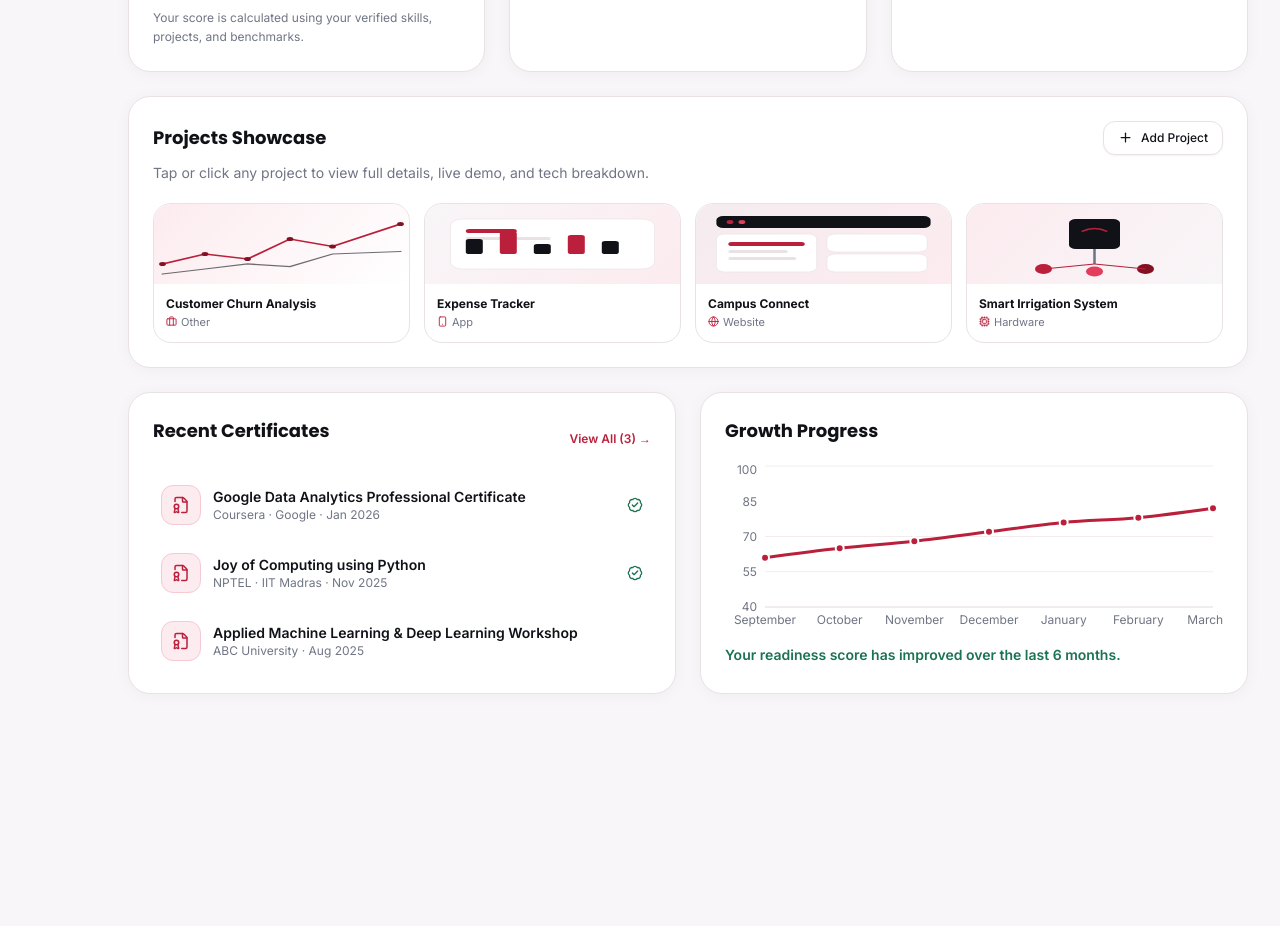
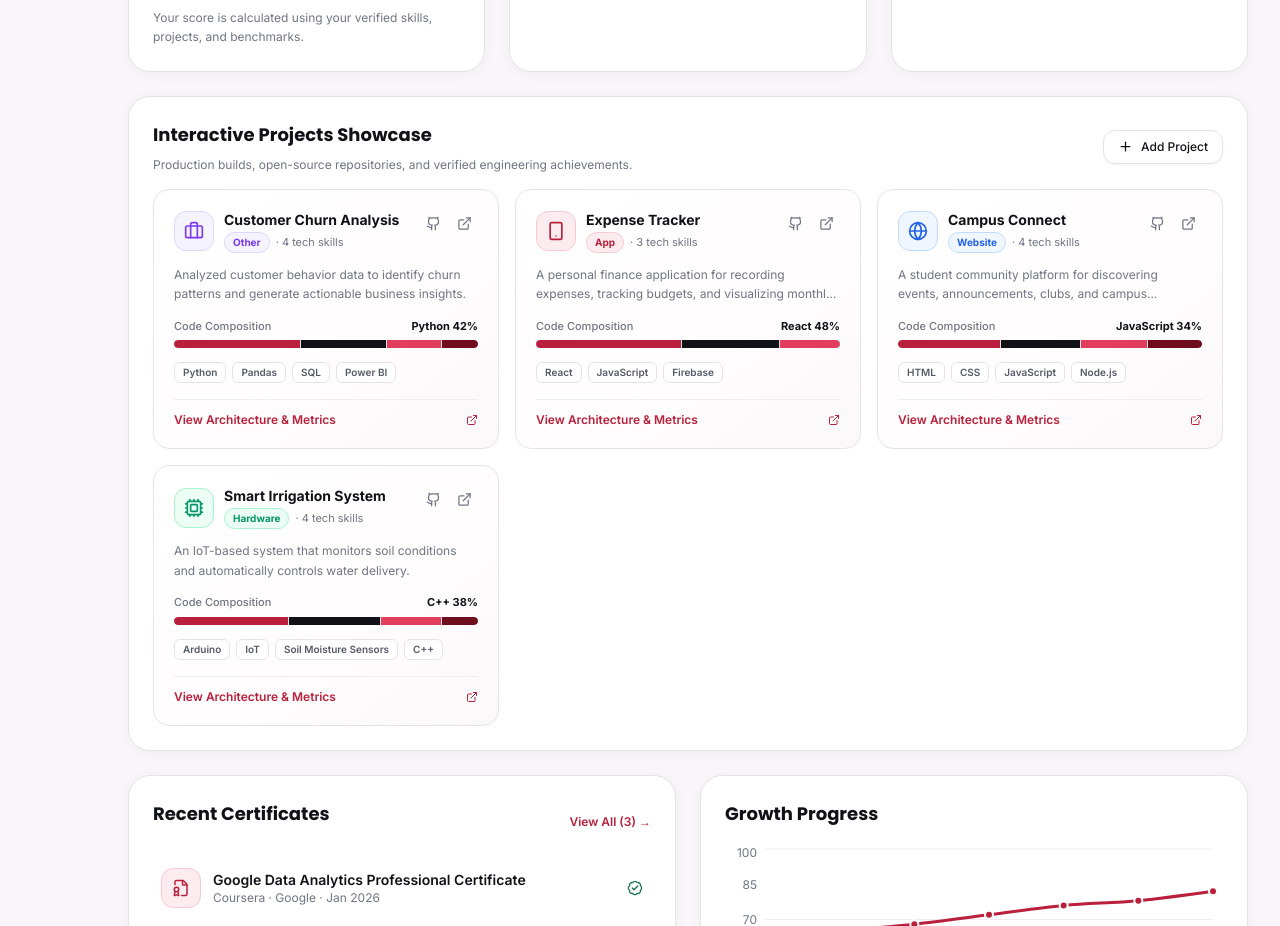
Before and after one commit to fauzia10/Skillverse, a React (Vite) app: page / in a window 1280 px wide. Shown: the part 1360-2286 px from the top of the page. Before the commit the page ends 2086 px from the top, so only its background shows below. Built offline with nearby package versions, Linux system fonts and the light colour scheme.

Commit message:
Redesign Projects showcase to match Developer & Competitive Coding Profiles card style

```diff
--- a/src/components/projects/ProjectsShowcase.jsx
+++ b/src/components/projects/ProjectsShowcase.jsx
@@ -1,5 +1,5 @@
-import React, { useState, useEffect, useMemo } from "react";
-import { FolderKanban, Plus, ExternalLink, Briefcase } from "lucide-react";
+import React, { useState } from "react";
+import { FolderKanban, Plus, ExternalLink, Briefcase, Sparkles, Layers, Code, Globe, Cpu } from "lucide-react";
 import { BarChart, Bar, Cell, XAxis, YAxis, ResponsiveContainer } from "recharts";
 import { Card } from "../common/Card";
 import { SectionHeading } from "../common/SectionHeading";
@@ -28,24 +28,74 @@ function GithubIcon({ size = 15, className = "" }) {
   );
 }
 
+const CATEGORY_STYLES = {
+  App: {
+    accentGrad: "from-[#BA203B] to-[#E23E5B]",
+    glowShadow: "hover:shadow-[0_16px_32px_-8px_rgba(186,32,59,0.22)]",
+    borderColor: "hover:border-[#BA203B]",
+    iconBg: "bg-[#FCEBEF]",
+    iconBorder: "border-[#F5CAD3]",
+    iconColor: "text-[#BA203B]",
+    badgeBg: "bg-[#FCEBEF]",
+    badgeText: "text-[#BA203B]",
+    badgeBorder: "border-[#F5CAD3]",
+  },
+  Website: {
+    accentGrad: "from-[#2563EB] to-[#60A5FA]",
+    glowShadow: "hover:shadow-[0_16px_32px_-8px_rgba(37,99,235,0.22)]",
+    borderColor: "hover:border-[#2563EB]",
+    iconBg: "bg-[#EFF6FF]",
+    iconBorder: "border-[#BFDBFE]",
+    iconColor: "text-[#2563EB]",
+    badgeBg: "bg-[#EFF6FF]",
+    badgeText: "text-[#2563EB]",
+    badgeBorder: "border-[#BFDBFE]",
+  },
+  Hardware: {
+    accentGrad: "from-[#059669] to-[#34D399]",
+    glowShadow: "hover:shadow-[0_16px_32px_-8px_rgba(5,150,105,0.22)]",
+    borderColor: "hover:border-[#059669]",
+    iconBg: "bg-[#ECFDF5]",
+    iconBorder: "border-[#A7F3D0]",
+    iconColor: "text-[#059669]",
+    badgeBg: "bg-[#ECFDF5]",
+    badgeText: "text-[#059669]",
+    badgeBorder: "border-[#A7F3D0]",
+  },
+  "Data Analysis": {
+    accentGrad: "from-[#D97706] to-[#FBBF24]",
+    glowShadow: "hover:shadow-[0_16px_32px_-8px_rgba(217,119,6,0.22)]",
+    borderColor: "hover:border-[#D97706]",
+    iconBg: "bg-[#FFFBEB]",
+    iconBorder: "border-[#FDE68A]",
+    iconColor: "text-[#D97706]",
+    badgeBg: "bg-[#FFFBEB]",
+    badgeText: "text-[#D97706]",
+    badgeBorder: "border-[#FDE68A]",
+  },
+  Other: {
+    accentGrad: "from-[#7C3AED] to-[#A78BFA]",
+    glowShadow: "hover:shadow-[0_16px_32px_-8px_rgba(124,58,237,0.22)]",
+    borderColor: "hover:border-[#7C3AED]",
+    iconBg: "bg-[#F5F3FF]",
+    iconBorder: "border-[#DDD6FE]",
+    iconColor: "text-[#7C3AED]",
+    badgeBg: "bg-[#F5F3FF]",
+    badgeText: "text-[#7C3AED]",
+    badgeBorder: "border-[#DDD6FE]",
+  },
+};
+
 export function ProjectsShowcase({ projects, onAddProject }) {
-  const [hoveredId, setHoveredId] = useState(null);
   const [addOpen, setAddOpen] = useState(false);
   const [detailProject, setDetailProject] = useState(null);
-  const [isTouch, setIsTouch] = useState(false);
-
-  useEffect(() => {
-    setIsTouch(window.matchMedia("(hover: none)").matches);
-  }, []);
-
-  const hovered = useMemo(() => projects.find((p) => p.id === hoveredId) || null, [hoveredId, projects]);
 
   if (!projects.length) {
     return (
       <Card className="p-10 text-center">
-        <FolderKanban size={30} className="mx-auto text-[#BA203B] mb-3" />
-        <p className="text-[#101218] font-bold mb-1 font-display">No projects yet</p>
-        <p className="text-sm text-[#707584] mb-4">Add your first project to showcase your technical skills.</p>
+        <FolderKanban size={32} className="mx-auto text-[#BA203B] mb-3" />
+        <p className="text-[#101218] font-bold text-lg mb-1 font-display">No projects yet</p>
+        <p className="text-sm text-[#707584] mb-4">Add your first project to showcase your technical skills and portfolio.</p>
         <PrimaryButton onClick={() => setAddOpen(true)}>
           <Plus size={16} /> Add Project
         </PrimaryButton>
@@ -54,173 +104,210 @@ export function ProjectsShowcase({ projects, onAddProject }) {
     );
   }
 
-  const DetailIcon = hovered ? CATEGORY_ICON[hovered.category] || Briefcase : FolderKanban;
-  const chartData = hovered?.usage || [];
+  return (
+    <Card className="p-5 sm:p-6">
+      <div className="flex items-center justify-between mb-4">
+        <div>
+          <SectionHeading title="Interactive Projects Showcase" />
+          <p className="text-xs text-[#707584] -mt-2">
+            Production builds, open-source repositories, and verified engineering achievements.
+          </p>
+        </div>
+        <SecondaryButton onClick={() => setAddOpen(true)} className="!px-3.5 !py-2 text-xs shrink-0">
+          <Plus size={15} /> Add Project
+        </SecondaryButton>
+      </div>
+
+      {/* Unified 3-Column Card Grid (Matching Coding Profiles Widget) */}
+      <div className="grid grid-cols-1 md:grid-cols-2 lg:grid-cols-3 gap-4">
+        {projects.map((p) => {
+          const style = CATEGORY_STYLES[p.category] || CATEGORY_STYLES.Other;
+          const Icon = CATEGORY_ICON[p.category] || Briefcase;
+          const totalStackCount = p.skills?.length || 0;
 
           return (
-    <Card className="p-5 sm:p-6">
-      <SectionHeading
-        title="Projects Showcase"
-        action={
-          <SecondaryButton onClick={() => setAddOpen(true)} className="!px-3.5 !py-2 text-xs">
-            <Plus size={15} /> Add Project
-          </SecondaryButton>
-        }
-      />
-      <p className="text-sm text-[#707584] -mt-2 mb-5">
-        Tap or click any project to view full details, live demo, and tech breakdown.
+            <div
+              key={p.id}
+              onClick={() => setDetailProject(p)}
+              className={`group relative p-5 rounded-2xl border border-[#E9E2E5] bg-gradient-to-br from-white via-[#FFFDFD] to-[#FAF8F9] ${style.borderColor} ${style.glowShadow} hover:-translate-y-1.5 transition-all duration-300 flex flex-col justify-between overflow-hidden cursor-pointer`}
+            >
+              {/* Top Accent Gradient Bar on Hover */}
+              <div className={`absolute top-0 left-0 right-0 h-1 bg-gradient-to-r ${style.accentGrad} opacity-0 group-hover:opacity-100 transition-opacity duration-300`} />
+
+              <div>
+                {/* Header: Category Icon + Title + Links */}
+                <div className="flex items-start justify-between gap-2 mb-3">
+                  <div className="flex items-center gap-2.5 min-w-0">
+                    <div className={`w-10 h-10 rounded-xl ${style.iconBg} ${style.iconBorder} border flex items-center justify-center ${style.iconColor} shrink-0 group-hover:scale-110 group-hover:rotate-3 group-hover:shadow-[0_4px_12px_rgba(186,32,59,0.18)] transition-all duration-300`}>
+                      <Icon size={20} />
+                    </div>
+                    <div className="min-w-0">
+                      <p className="text-sm font-bold text-[#101218] group-hover:text-[#BA203B] transition-colors duration-200 truncate">
+                        {p.title}
+                      </p>
+                      <div className="flex items-center gap-1.5 mt-0.5">
+                        <span className={`px-2 py-0.5 rounded-full text-[10px] font-bold ${style.badgeBg} ${style.badgeText} ${style.badgeBorder} border`}>
+                          {p.category}
+                        </span>
+                        <span className="text-[11px] text-[#707584]">· {totalStackCount} tech skills</span>
+                      </div>
+                    </div>
+                  </div>
+
+                  <div className="flex items-center gap-1 shrink-0" onClick={(e) => e.stopPropagation()}>
+                    {p.github && (
+                      <a
+                        href={p.github}
+                        target="_blank"
+                        rel="noopener noreferrer"
+                        className="p-1.5 rounded-lg text-[#707584] hover:text-[#101218] hover:bg-[#F0EEF0] transition-colors"
+                        title="Open GitHub Repo"
+                      >
+                        <GithubIcon size={15} />
+                      </a>
+                    )}
+                    {p.demo && (
+                      <a
+                        href={p.demo}
+                        target="_blank"
+                        rel="noopener noreferrer"
+                        className="p-1.5 rounded-lg text-[#707584] hover:text-[#BA203B] hover:bg-[#FCEBEF] transition-colors"
+                        title="Live Demo"
+                      >
+                        <ExternalLink size={15} />
+                      </a>
+                    )}
+                  </div>
+                </div>
+
+                {/* Description */}
+                <p className="text-xs text-[#707584] mb-3.5 leading-relaxed line-clamp-2">
+                  {p.description}
                 </p>
 
-      <div className="relative">
-        {/* Tiles */}
-        <div className="grid grid-cols-2 sm:grid-cols-4 gap-3.5">
-          {projects.map((p, index) => {
-            const isHovered = hoveredId === p.id;
-            const dimmed = hoveredId && !isHovered && !isTouch;
-            const Icon = CATEGORY_ICON[p.category] || Briefcase;
-            // On a 4-column layout, tiles in the 3rd & 4th columns open to the left
-            const openLeft = index % 4 >= 2;
-            return (
-              <div key={p.id} className="relative">
-                <button
-                  onMouseEnter={() => setHoveredId(p.id)}
-                  onMouseLeave={() => setHoveredId(null)}
-                  onFocus={() => setHoveredId(p.id)}
-                  onBlur={() => setHoveredId(null)}
-                  onClick={() => setDetailProject(p)}
-                  onKeyDown={(e) => {
-                    if (e.key === "Enter" || e.key === " ") {
-                      e.preventDefault();
-                      setDetailProject(p);
-                    }
+                {/* Tech Stack Distribution Stacked Bar */}
+                {p.usage && p.usage.length > 0 && (
+                  <div className="mb-3.5">
+                    <div className="flex items-center justify-between text-[11px] mb-1.5 font-medium text-[#707584]">
+                      <span>Code Composition</span>
+                      <span className="font-bold text-[#101218]">
+                        {p.usage[0]?.name} {p.usage[0]?.value}%
+                      </span>
+                    </div>
+                    <div className="w-full h-2 rounded-full overflow-hidden bg-[#E9E2E5] flex gap-[1px]">
+                      {p.usage.map((u, i) => (
+                        <div
+                          key={u.name}
+                          style={{
+                            width: `${u.value}%`,
+                            backgroundColor: TECH_CHART_COLORS[i % TECH_CHART_COLORS.length],
                           }}
-                  className={`group relative w-full text-left rounded-[18px] border overflow-hidden bg-white transition-all duration-200 ease-out focus:outline-none focus-visible:ring-2 focus-visible:ring-[#BA203B] focus-visible:ring-offset-2 ${
-                    isHovered
-                      ? "shadow-[0_12px_28px_rgba(186,32,59,0.18)] -translate-y-1 border-[#BA203B]"
-                      : "border-[#E9E2E5] hover:border-[#D5C9CE]"
-                  } ${dimmed ? "opacity-60" : "opacity-100"}`}
+                          className="h-full first:rounded-l-full last:rounded-r-full transition-all duration-300 hover:opacity-80"
+                          title={`${u.name}: ${u.value}%`}
+                        />
+                      ))}
+                    </div>
+                  </div>
+                )}
+
+                {/* Skill Pills */}
+                <div className="flex flex-wrap gap-1.5 text-[10px] font-semibold text-[#555A68]">
+                  {p.skills?.slice(0, 4).map((s) => (
+                    <span
+                      key={s}
+                      className="px-2 py-0.5 rounded-md bg-white border border-[#E9E2E5] hover:scale-105 hover:border-[#BA203B] hover:text-[#BA203B] transition-all cursor-default"
                     >
-                  <div className="h-20 relative">
-                    <ProjectVisual variant={p.visual} className="h-full" />
+                      {s}
+                    </span>
+                  ))}
+                  {p.skills?.length > 4 && (
+                    <span className="px-2 py-0.5 rounded-md bg-[#FAF8F9] border border-[#E9E2E5] text-[#707584]">
+                      +{p.skills.length - 4} more
+                    </span>
+                  )}
                 </div>
-                  <div className="p-3">
-                    <p className="text-xs font-bold text-[#101218] truncate mb-0.5">{p.title}</p>
-                    <p className="text-[11px] text-[#707584] flex items-center gap-1">
-                      <Icon size={11} className="text-[#BA203B]" /> {p.category}
+              </div>
+
+              {/* Card Footer */}
+              <div className="mt-4 pt-3 border-t border-[#F2ECEE] text-xs font-semibold text-[#BA203B] hover:text-[#9c152d] flex items-center justify-between group/link">
+                <span className="group-hover/link:underline">View Architecture & Metrics</span>
+                <ExternalLink size={12} className="group-hover:translate-x-1 transition-transform duration-200" />
+              </div>
+            </div>
+          );
+        })}
+      </div>
+
+      <AddProjectModal open={addOpen} onClose={() => setAddOpen(false)} onSave={onAddProject} />
+
+      {/* Project Detail Modal */}
+      {detailProject && (
+        <Modal open={!!detailProject} onClose={() => setDetailProject(null)} title={detailProject.title} wide>
+          <div className="h-44 sm:h-52 rounded-[20px] overflow-hidden mb-4 border border-[#E9E2E5] relative shadow-inner">
+            <ProjectVisual variant={detailProject.visual} className="h-full" />
+          </div>
+
+          <div className="flex items-center gap-2 mb-3">
+            <span className="inline-flex items-center gap-1 px-3 py-1 rounded-full text-xs font-bold bg-[#FCEBEF] text-[#BA203B] border border-[#F5CAD3]">
+              <Sparkles size={12} /> {detailProject.category}
+            </span>
+            <span className="text-xs text-[#707584]">Verified Technical Portfolio Artifact</span>
+          </div>
+
+          <p className="text-sm text-[#707584] mb-4 leading-relaxed">{detailProject.description}</p>
+
+          {/* Languages & Technologies Breakdown */}
+          {detailProject.usage && detailProject.usage.length > 0 && (
+            <div className="mb-5 p-4 rounded-xl bg-[#FAF8F9] border border-[#E9E2E5]">
+              <p className="text-xs font-bold text-[#101218] uppercase tracking-wider mb-2">
+                Tech Stack Distribution
               </p>
-                  </div>
-                </button>
-
-                {/* Floating tab — opens right for left tiles, opens left for right tiles */}
-                {isHovered && !isTouch && (
-                  <div
-                    className={`hidden lg:block absolute top-0 ${
-                      openLeft
-                        ? "right-[calc(100%+14px)] animate-[tabPopLeft_0.18s_ease]"
-                        : "left-[calc(100%+14px)] animate-[tabPop_0.18s_ease]"
-                    } w-[320px] z-50 pointer-events-none`}
-                  >
-                    <div className="rounded-[22px] border border-[#E9E2E5] bg-white shadow-[0_20px_48px_rgba(16,18,24,0.18)] overflow-hidden">
-                      <div className="h-28 relative">
-                        <ProjectVisual variant={p.visual} className="h-full" />
-                      </div>
-                      <div className="p-4 sm:p-5">
-                        <span className="inline-flex items-center gap-1 px-2.5 py-0.5 rounded-full text-[10px] font-bold bg-[#FCEBEF] text-[#BA203B] border border-[#F5CAD3] mb-2">
-                          <DetailIcon size={11} /> {p.category}
-                        </span>
-                        <p className="text-sm font-bold text-[#101218] mb-1.5 leading-snug">{p.title}</p>
-                        <p className="text-xs text-[#707584] mb-3.5 leading-relaxed line-clamp-2">{p.description}</p>
-
-                        <p className="text-[10px] font-bold text-[#101218] uppercase tracking-wider mb-2">Languages & Tech Used</p>
-                        <div className="h-[96px] -ml-2 mb-2">
+              <div className="h-[100px] -ml-2">
                 <ResponsiveContainer width="100%" height="100%">
-                            <BarChart data={p.usage || []} layout="vertical" margin={{ top: 0, right: 12, left: 0, bottom: 0 }}>
+                  <BarChart data={detailProject.usage} layout="vertical" margin={{ top: 0, right: 12, left: 0, bottom: 0 }}>
                     <XAxis type="number" hide domain={[0, 100]} />
                     <YAxis
                       type="category"
                       dataKey="name"
                       width={84}
-                                tick={{ fontSize: 10, fill: "#101218", fontWeight: 600 }}
+                      tick={{ fontSize: 11, fill: "#101218", fontWeight: 600 }}
                       axisLine={false}
                       tickLine={false}
                     />
-                              <Bar dataKey="value" radius={[0, 5, 5, 0]} barSize={10}>
-                                {(p.usage || []).map((entry, i) => (
+                    <Bar dataKey="value" radius={[0, 6, 6, 0]} barSize={12}>
+                      {detailProject.usage.map((entry, i) => (
                         <Cell key={entry.name} fill={TECH_CHART_COLORS[i % TECH_CHART_COLORS.length]} />
                       ))}
                     </Bar>
                   </BarChart>
                 </ResponsiveContainer>
               </div>
-                        <p className="text-xs text-[#BA203B] font-semibold mt-2.5">Click tile for full project details →</p>
-                      </div>
-                    </div>
             </div>
           )}
-              </div>
-            );
-          })}
-        </div>
 
-        {/* Mobile/tablet: tapped preview shown inline below the grid */}
-        {isTouch && hovered && (
-          <div key={hovered.id} className="lg:hidden mt-4 rounded-[20px] border border-[#E9E2E5] bg-[#FAF8F9] overflow-hidden animate-[detailFade_0.25s_ease]">
-            <div className="h-28 relative">
-              <ProjectVisual variant={hovered.visual} className="h-full" />
-            </div>
-            <div className="p-4">
-              <span className="inline-flex items-center gap-1 px-2.5 py-1 rounded-full text-xs font-semibold bg-[#FCEBEF] text-[#BA203B] border border-[#F5CAD3] mb-2">
-                <DetailIcon size={12} /> {hovered.category}
-              </span>
-              <p className="text-sm font-bold text-[#101218] mb-1.5">{hovered.title}</p>
-              <p className="text-xs text-[#707584] mb-3">{hovered.description}</p>
-              <div className="h-[100px] -ml-2 mb-3">
-                <ResponsiveContainer width="100%" height="100%">
-                  <BarChart data={chartData} layout="vertical" margin={{ top: 0, right: 12, left: 0, bottom: 0 }}>
-                    <XAxis type="number" hide domain={[0, 100]} />
-                    <YAxis type="category" dataKey="name" width={84} tick={{ fontSize: 10, fill: "#101218" }} axisLine={false} tickLine={false} />
-                    <Bar dataKey="value" radius={[0, 6, 6, 0]} barSize={10}>
-                      {chartData.map((entry, i) => (
-                        <Cell key={entry.name} fill={TECH_CHART_COLORS[i % TECH_CHART_COLORS.length]} />
-                      ))}
-                    </Bar>
-                  </BarChart>
-                </ResponsiveContainer>
-              </div>
-              <PrimaryButton onClick={() => setDetailProject(hovered)} className="!px-3 !py-1.5 text-xs">
-                View Details
-              </PrimaryButton>
-            </div>
-          </div>
-        )}
-      </div>
-
-      <AddProjectModal open={addOpen} onClose={() => setAddOpen(false)} onSave={onAddProject} />
-
-      {detailProject && (
-        <Modal open={!!detailProject} onClose={() => setDetailProject(null)} title={detailProject.title} wide>
-          <div className="h-48 rounded-[20px] overflow-hidden mb-4 border border-[#E9E2E5]">
-            <ProjectVisual variant={detailProject.visual} className="h-full" />
-          </div>
-          <p className="text-sm text-[#707584] mb-4 leading-relaxed">{detailProject.description}</p>
           <div className="flex flex-wrap gap-1.5 mb-5">
-            {detailProject.skills.map((s) => (
-              <span key={s} className="px-3 py-1 rounded-full text-xs bg-[#FCEBEF] border border-[#F5CAD3] text-[#BA203B] font-semibold">
+            {detailProject.skills?.map((s) => (
+              <span key={s} className="px-3 py-1 rounded-full text-xs bg-white border border-[#E9E2E5] text-[#101218] font-semibold">
                 {s}
               </span>
             ))}
           </div>
-          <div className="flex gap-2.5">
+
+          <div className="flex flex-wrap gap-2.5">
+            {detailProject.github && (
               <a href={detailProject.github} target="_blank" rel="noopener noreferrer">
                 <SecondaryButton>
-                <GithubIcon size={15} /> GitHub
+                  <GithubIcon size={15} /> Open GitHub Repository
                 </SecondaryButton>
               </a>
+            )}
+            {detailProject.demo && (
               <a href={detailProject.demo} target="_blank" rel="noopener noreferrer">
                 <PrimaryButton>
-                <ExternalLink size={15} /> Live Demo
+                  <ExternalLink size={15} /> Launch Live Application
                 </PrimaryButton>
               </a>
+            )}
           </div>
         </Modal>
       )}
```
Lines whose indentation alone changed are shown as unchanged.
